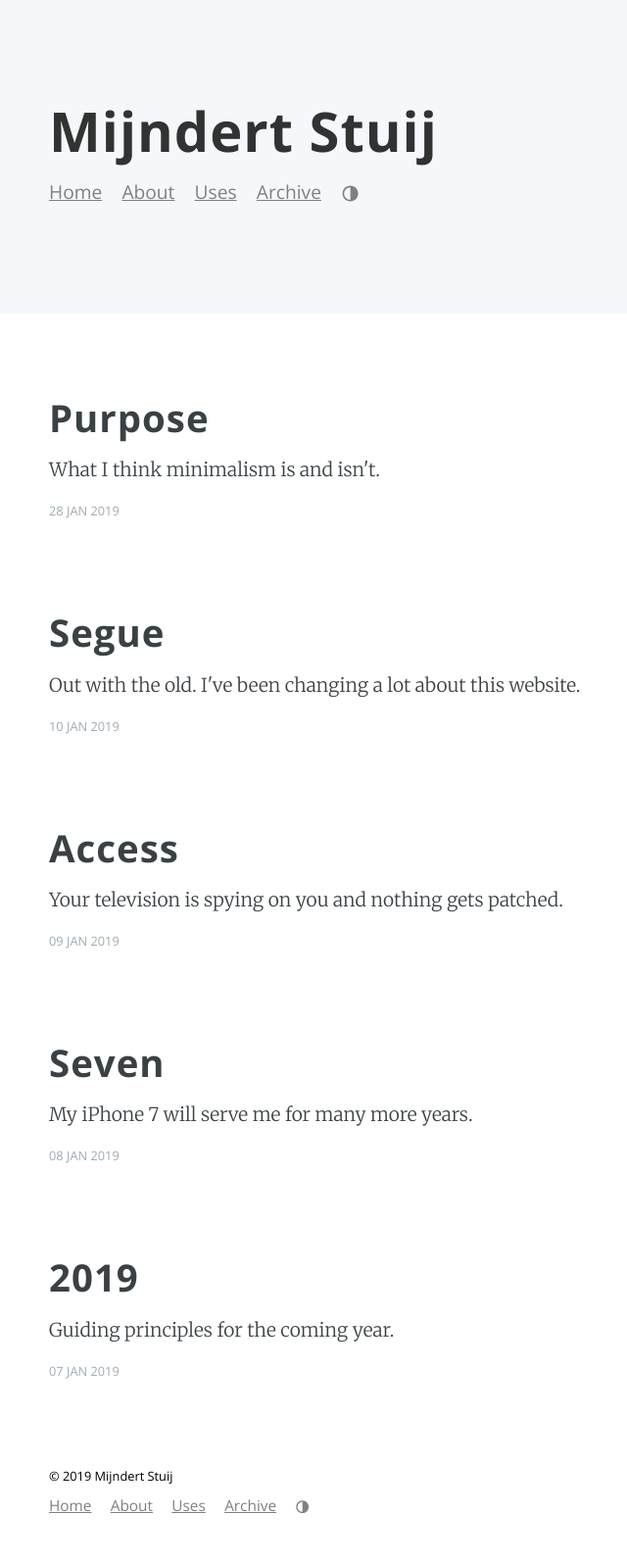
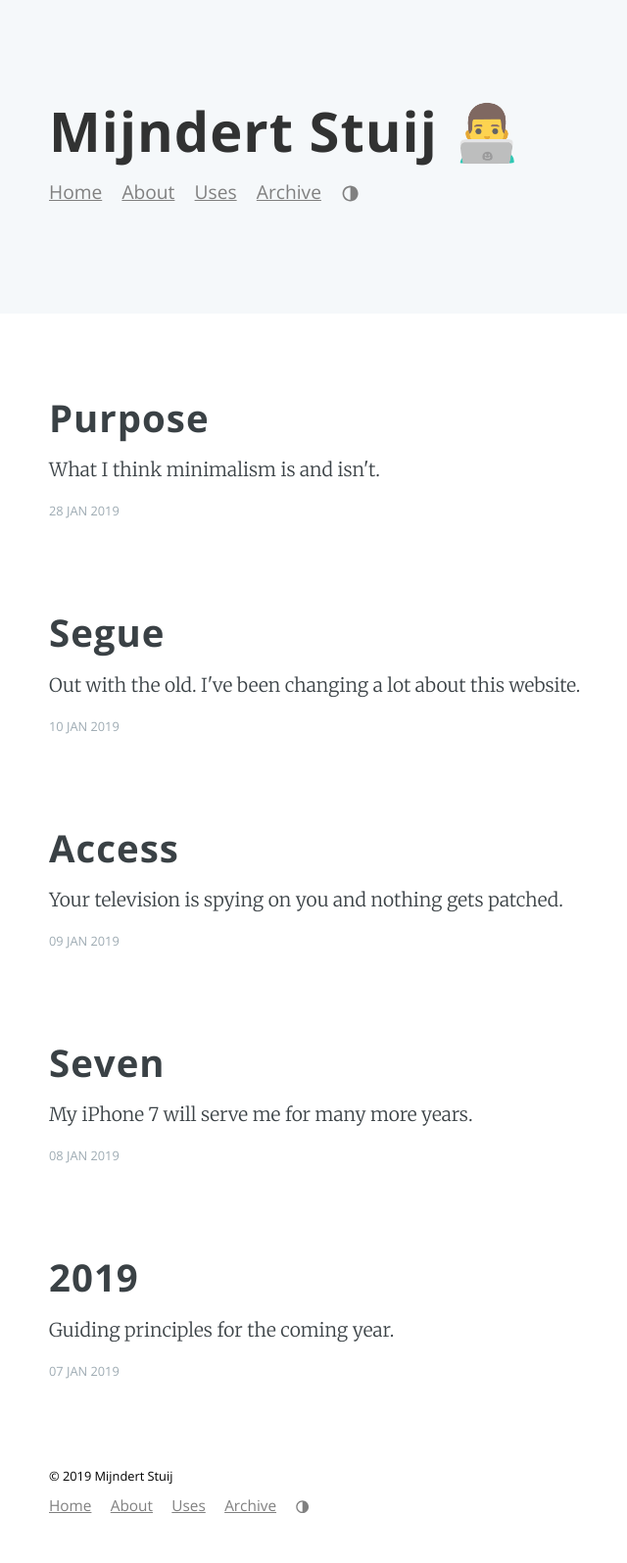
Before and after one commit to mijndert/website, a Jekyll site: the page built from index.html, in a window 1280 px wide. Shown: the whole page at 98% size, without its empty margins (235-875 px from the left). Built offline with Jekyll 4.4.1, drawn with Linux system fonts in a browser that asks for light colours.

Commit message:
Put back icon

```diff
--- a/index.html
+++ b/index.html
@@ -6,7 +6,7 @@ title: Home
 <header class="main-header">
     <div class="vertical">
         <div class="main-header-content inner">
-            <h1 class="page-title">{{ site.name }}</h1>
+            <h1 class="page-title">{{ site.name }} 👨‍💻</h1>
             {% include nav.html %}
         </div>
     </div>
```
